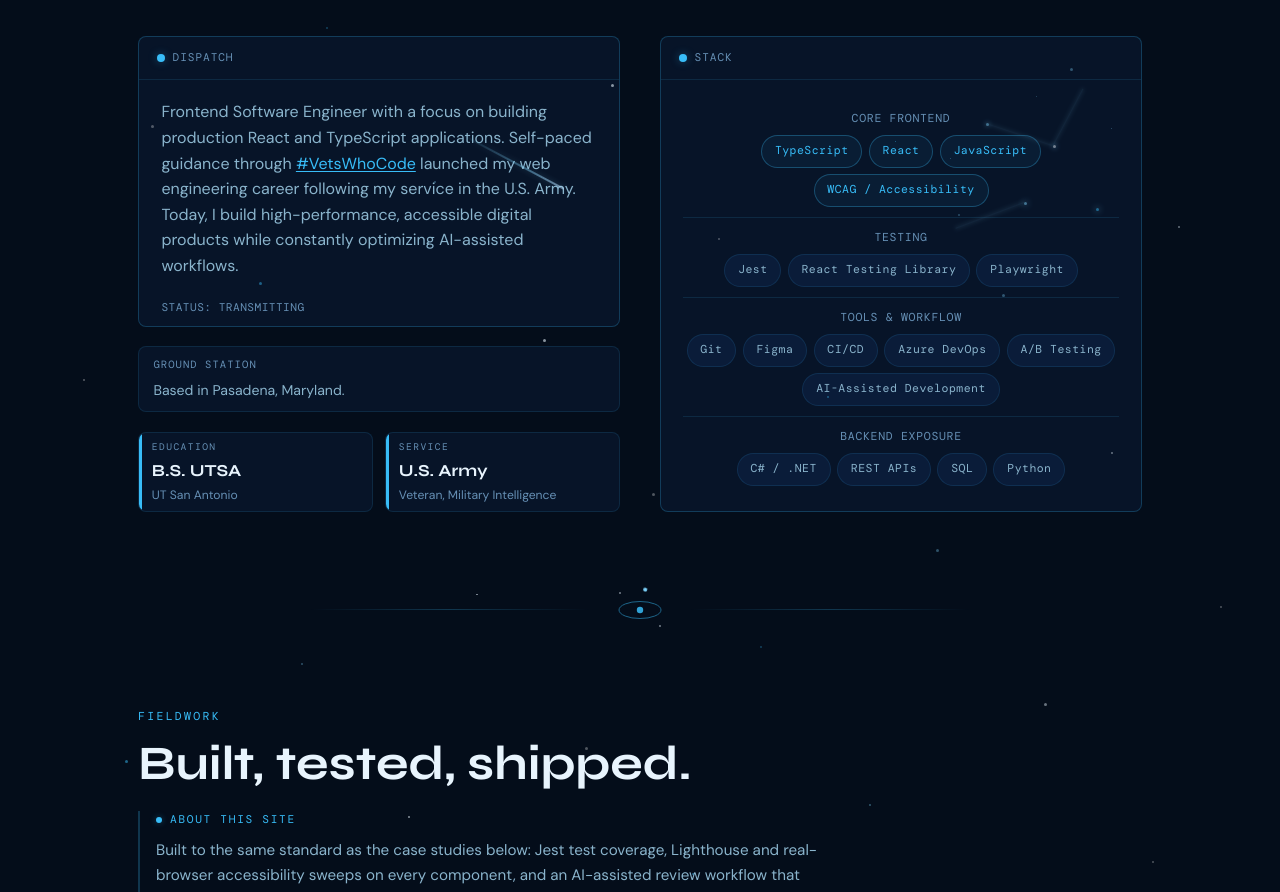
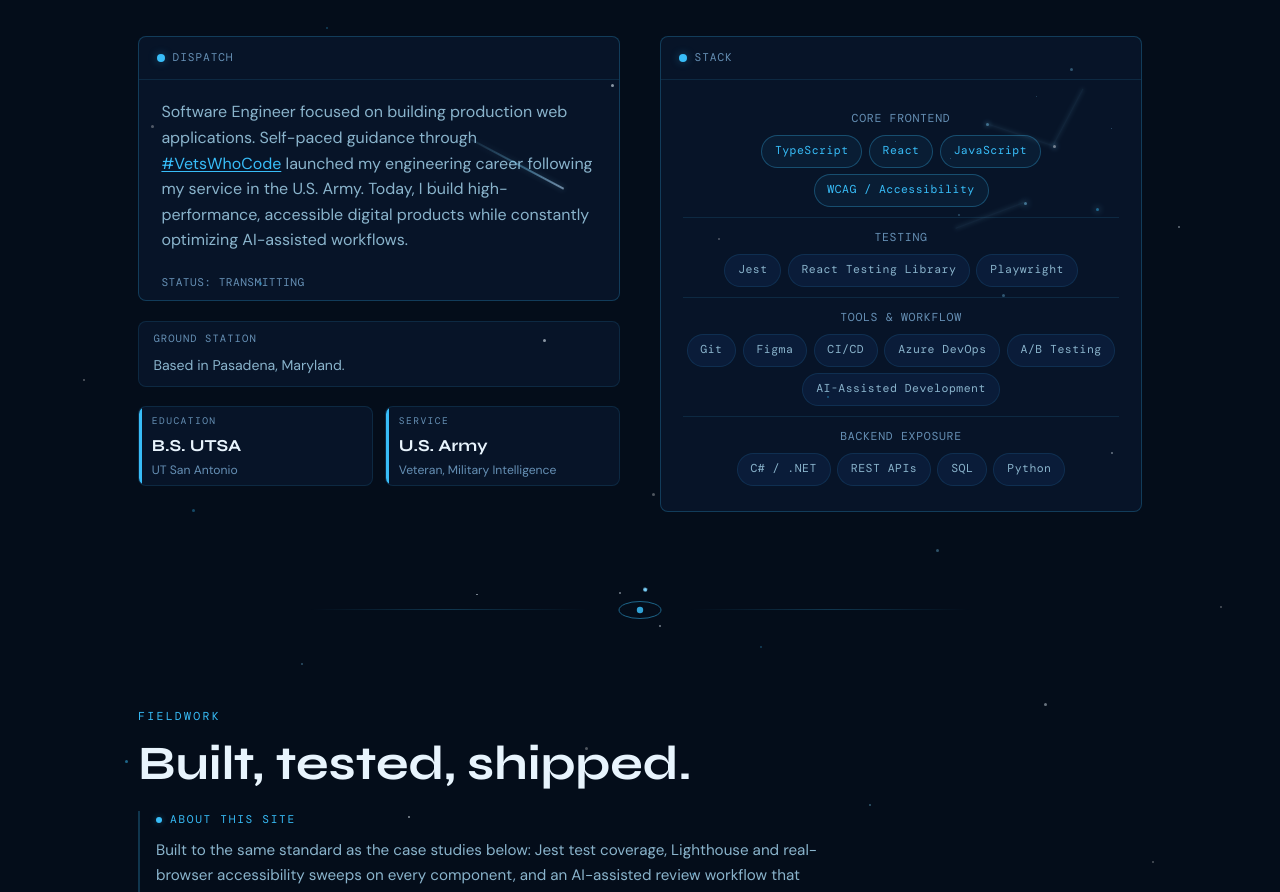
Before and after one commit to rmrose78/rr-dev, a React (Vite) app: page / in a window 1280 px wide. Shown: the part 903-1795 px from the top of the page. Built offline with nearby package versions, Linux system fonts and the light colour scheme; no server answers.

Commit message:
refactor: make bio copy code-agnostic across stack mentions

```diff
--- a/src/components/sections/About.tsx
+++ b/src/components/sections/About.tsx
@@ -79,8 +79,8 @@ export default function About() {
           >
             <LogPanel label="Dispatch" footer="STATUS: TRANSMITTING">
               <p>
-                Frontend Software Engineer with a focus on building production
-                React and TypeScript applications. Self-paced guidance through{' '}
+                Software Engineer focused on building production web
+                applications. Self-paced guidance through{' '}
                 <a
                   href="https://vetswhocode.io/"
                   target="_blank"
@@ -89,8 +89,8 @@ export default function About() {
                 >
                   #VetsWhoCode
                 </a>{' '}
-                launched my web engineering career following my service in the
-                U.S. Army. Today, I build high-performance, accessible digital
+                launched my engineering career following my service in the U.S.
+                Army. Today, I build high-performance, accessible digital
                 products while constantly optimizing AI-assisted workflows.
               </p>
             </LogPanel>
```
Also changed, not shown: 1 other file (tests, documents, lock files or other folders).
